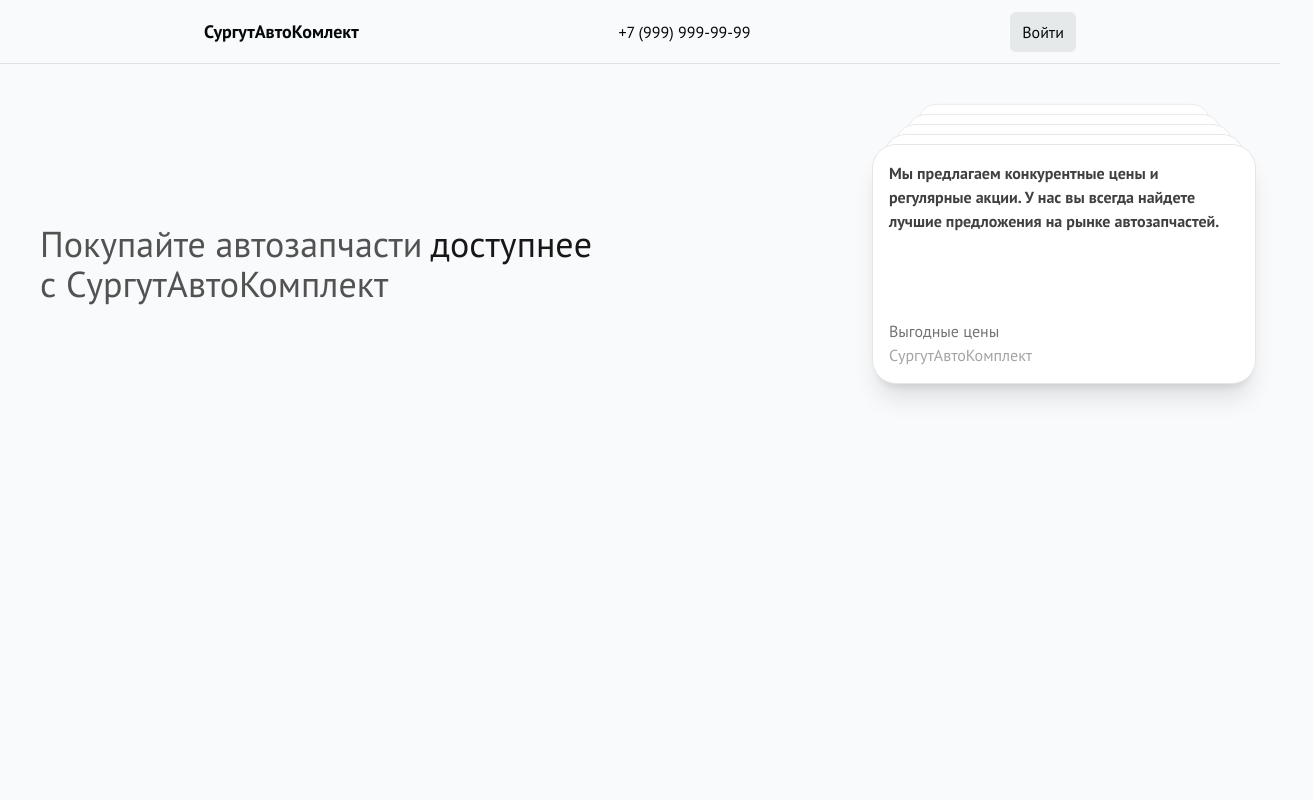
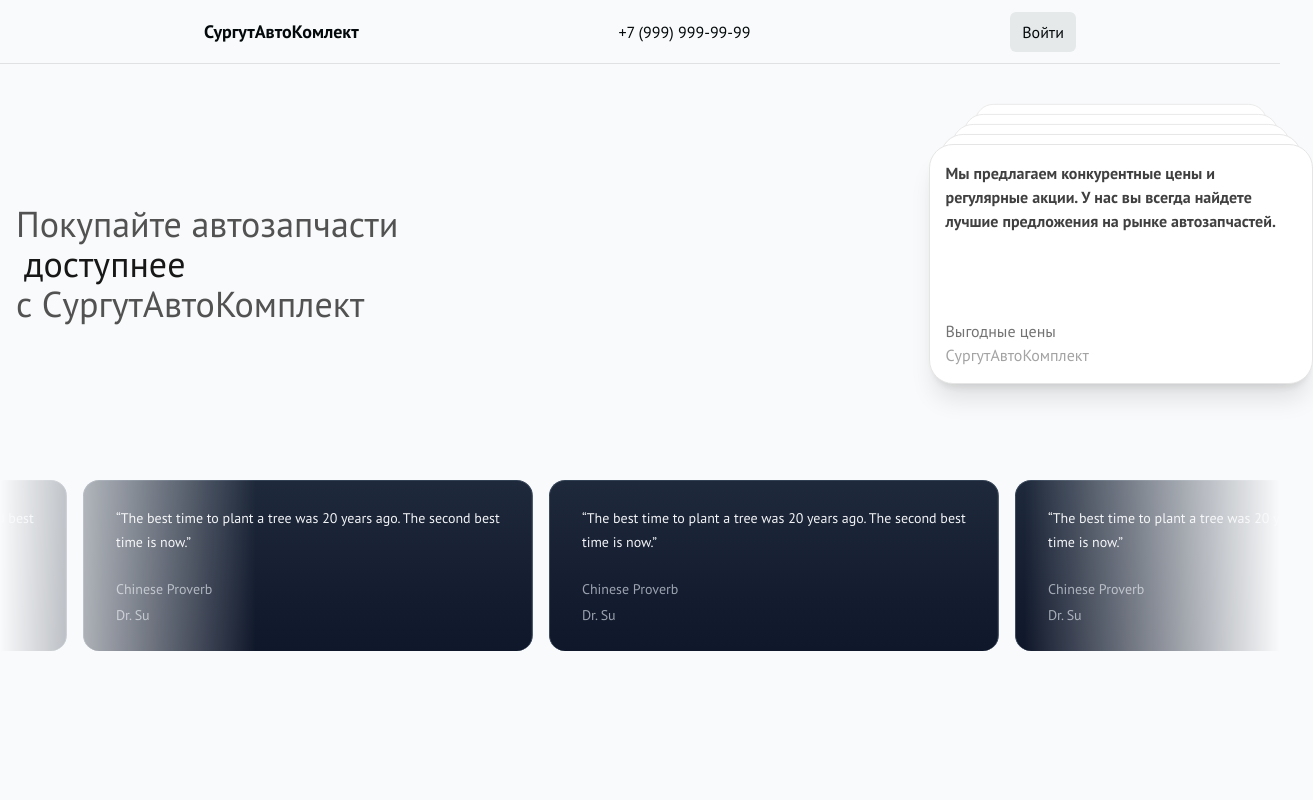
Before and after one commit to EvgeniiBazalev/surgut-auto-complect, a Next.js app: page / in a window 1280 px wide. Shown: the top 800 px of the page, 1313 px wide, since content can reach past the window. Built offline with nearby package versions, Linux system fonts and the light colour scheme; no server answers.

Commit message:
add flow cards

```diff
--- a/app/page.tsx
+++ b/app/page.tsx
@@ -1,11 +1,16 @@
 import CardStackMain from "@/components/pageComponents/mainPage/CardStackMain";
 import FlipWordsForMain from "@/components/pageComponents/mainPage/FlipWordsForMain";
+import InfiniteMovingCardsMain from "@/components/pageComponents/mainPage/InfiniteMovingCardsMain";
 
 export default function Index() {
   return (
-    <div className="mt-20 flex flex-col md:flex-row md:space-x-64 space-y-4 md:space-y-0">
-      <FlipWordsForMain />
-      <CardStackMain />
-    </div>
+    <>
+      <div className="mt-20 flex flex-col md:flex-row md:space-x-96 space-y-4 md:space-y-0">
+        <FlipWordsForMain />
+        <CardStackMain />
+      </div>
+
+      <InfiniteMovingCardsMain />
+    </>
   );
 }
--- /dev/null
+++ b/components/pageComponents/mainPage/InfiniteMovingCards.tsx
@@ -0,0 +1,121 @@
+"use client";
+
+import { cn } from "@/lib/utils";
+import React, { useEffect, useState } from "react";
+
+export const InfiniteMovingCards = ({
+  items,
+  direction = "left",
+  speed = "fast",
+  pauseOnHover = true,
+  className,
+}: {
+  items: {
+    quote: string;
+    name: string;
+    title: string;
+  }[];
+  direction?: "left" | "right";
+  speed?: "fast" | "normal" | "slow";
+  pauseOnHover?: boolean;
+  className?: string;
+}) => {
+  const containerRef = React.useRef<HTMLDivElement>(null);
+  const scrollerRef = React.useRef<HTMLUListElement>(null);
+
+  useEffect(() => {
+    addAnimation();
+  }, []);
+  const [start, setStart] = useState(false);
+  function addAnimation() {
+    if (containerRef.current && scrollerRef.current) {
+      const scrollerContent = Array.from(scrollerRef.current.children);
+
+      scrollerContent.forEach((item) => {
+        const duplicatedItem = item.cloneNode(true);
+        if (scrollerRef.current) {
+          scrollerRef.current.appendChild(duplicatedItem);
+        }
+      });
+
+      getDirection();
+      getSpeed();
+      setStart(true);
+    }
+  }
+  const getDirection = () => {
+    if (containerRef.current) {
+      if (direction === "left") {
+        containerRef.current.style.setProperty(
+          "--animation-direction",
+          "forwards"
+        );
+      } else {
+        containerRef.current.style.setProperty(
+          "--animation-direction",
+          "reverse"
+        );
+      }
+    }
+  };
+  const getSpeed = () => {
+    if (containerRef.current) {
+      if (speed === "fast") {
+        containerRef.current.style.setProperty("--animation-duration", "20s");
+      } else if (speed === "normal") {
+        containerRef.current.style.setProperty("--animation-duration", "40s");
+      } else {
+        containerRef.current.style.setProperty("--animation-duration", "80s");
+      }
+    }
+  };
+  return (
+    <div
+      ref={containerRef}
+      className={cn(
+        "scroller relative z-20  max-w-7xl overflow-hidden  [mask-image:linear-gradient(to_right,transparent,white_20%,white_80%,transparent)]",
+        className
+      )}
+    >
+      <ul
+        ref={scrollerRef}
+        className={cn(
+          " flex min-w-full shrink-0 gap-4 py-4 w-max flex-nowrap",
+          start && "animate-scroll ",
+          pauseOnHover && "hover:[animation-play-state:paused]"
+        )}
+      >
+        {items.map((item, idx) => (
+          <li
+            className="w-[350px] max-w-full relative rounded-2xl border border-b-0 flex-shrink-0 border-slate-700 px-8 py-6 md:w-[450px]"
+            style={{
+              background:
+                "linear-gradient(180deg, var(--slate-800), var(--slate-900)",
+            }}
+            key={item.name}
+          >
+            <blockquote>
+              <div
+                aria-hidden="true"
+                className="user-select-none -z-1 pointer-events-none absolute -left-0.5 -top-0.5 h-[calc(100%_+_4px)] w-[calc(100%_+_4px)]"
+              ></div>
+              <span className=" relative z-20 text-sm leading-[1.6] text-gray-100 font-normal">
+                {item.quote}
+              </span>
+              <div className="relative z-20 mt-6 flex flex-row items-center">
+                <span className="flex flex-col gap-1">
+                  <span className=" text-sm leading-[1.6] text-gray-400 font-normal">
+                    {item.name}
+                  </span>
+                  <span className=" text-sm leading-[1.6] text-gray-400 font-normal">
+                    {item.title}
+                  </span>
+                </span>
+              </div>
+            </blockquote>
+          </li>
+        ))}
+      </ul>
+    </div>
+  );
+};
--- /dev/null
+++ b/components/pageComponents/mainPage/InfiniteMovingCardsMain.tsx
@@ -0,0 +1,31 @@
+import React from "react";
+import { InfiniteMovingCards } from "./InfiniteMovingCards";
+
+const items = [
+  {
+    quote:
+      "“The best time to plant a tree was 20 years ago. The second best time is now.”",
+    name: "Chinese Proverb",
+    title: "Dr. Su",
+  },
+
+  {
+    quote:
+      "“The best time to plant a tree was 20 years ago. The second best time is now.”",
+    name: "Chinese Proverb",
+    title: "Dr. Su",
+  },
+
+  {
+    quote:
+      "“The best time to plant a tree was 20 years ago. The second best time is now.”",
+    name: "Chinese Proverb",
+    title: "Dr. Su",
+  },
+];
+
+const InfiniteMovingCardsMain = () => {
+  return <InfiniteMovingCards items={items} className="mt-20" />;
+};
+
+export default InfiniteMovingCardsMain;
--- a/tailwind.config.ts
+++ b/tailwind.config.ts
@@ -19,6 +19,17 @@
           "background-hover": "hsl(var(--btn-background-hover))",
         },
       },
+      animation: {
+        scroll:
+          "scroll var(--animation-duration, 40s) var(--animation-direction, forwards) linear infinite",
+      },
+      keyframes: {
+        scroll: {
+          to: {
+            transform: "translate(calc(-50% - 0.5rem))",
+          },
+        },
+      },
     },
   },
   plugins: [addVariablesForColors],
```
